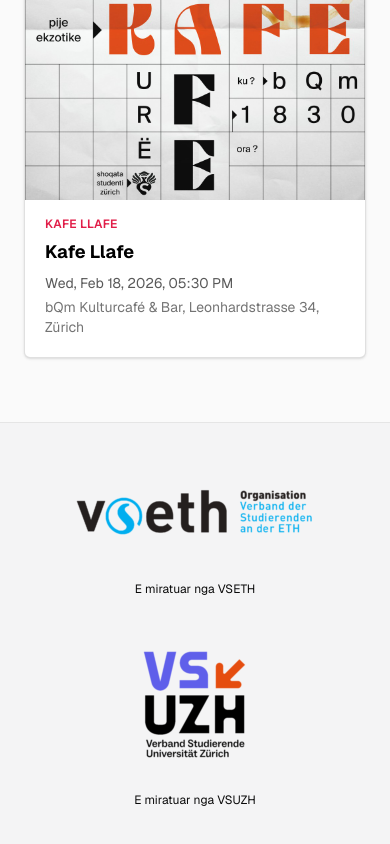
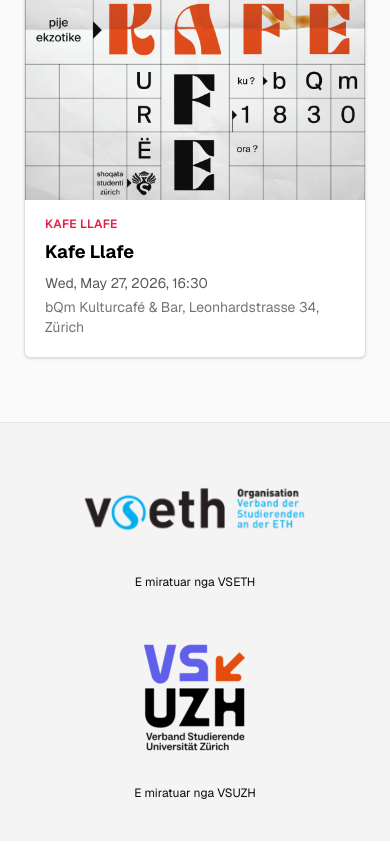
Before and after one commit to shoqata-studenti/shoqata-studenti-uebfaqe, a Next.js app: page / in a window 390 px wide. Shown: the part 1364-2208 px from the top of the page. Built offline with nearby package versions, Linux system fonts and the light colour scheme; no server answers; the database is empty.

Commit message:
trying to migrate database qr

```diff
--- a/app/globals.css
+++ b/app/globals.css
@@ -128,3 +128,67 @@
     @apply font-sans;
   }
 }
+
+/* Safari: Footer-Logos horizontal erzwingen (Flex-Quirks / falsches Stapeln). */
+@layer components {
+  .site-footer {
+    color-interpolation-filters: sRGB;
+  }
+
+  .site-footer-inner {
+    display: flex !important;
+    box-sizing: border-box;
+    width: 100%;
+    max-width: 1440px;
+    margin-left: auto;
+    margin-right: auto;
+    flex-direction: column;
+    flex-wrap: nowrap !important;
+    align-items: center;
+    justify-content: center;
+    gap: 2rem;
+    padding: 2.5rem 1.5rem;
+  }
+
+  @media (min-width: 768px) {
+    .site-footer-inner {
+      flex-direction: row !important;
+      flex-wrap: nowrap !important;
+      justify-content: center;
+      align-items: flex-start;
+      gap: 40px;
+      padding: 3rem 2.5rem;
+    }
+  }
+
+  .site-footer-brand {
+    display: flex;
+    flex-direction: column;
+    align-items: center;
+    box-sizing: border-box;
+    flex: 0 1 auto;
+    min-width: 0;
+    text-align: center;
+    max-width: 100%;
+  }
+
+  @media (min-width: 768px) {
+    .site-footer-brand {
+      max-width: 50%;
+    }
+  }
+
+  .site-footer-brand img {
+    display: block;
+    height: auto;
+    width: auto;
+    max-width: 100%;
+    flex-shrink: 0;
+    object-fit: contain;
+  }
+
+  .site-footer-brand p {
+    -webkit-font-smoothing: antialiased;
+    color-profile: sRGB;
+  }
+}
--- a/components/site-footer.tsx
+++ b/components/site-footer.tsx
@@ -3,41 +3,33 @@
 type FooterCopy = Dictionary["layout"]["footer"];
 
 /** Statische `<img>`-URLs: umgeht `/_next/image`; `v=` bricht CDN/Browser-Cache nach Logo-Updates. */
-const FOOTER_IMG_VER = "20260515e";
+const FOOTER_IMG_VER = "20260515f";
 
 export function SiteFooter({ footer }: { footer: FooterCopy }) {
   return (
-    <footer className="mt-auto border-t border-neutral-200 bg-[#f4f4f5] text-neutral-950 [color-interpolation-filters:sRGB]">
-      <div
-        className={
-          "mx-auto box-border flex w-full max-w-[1440px] flex-col items-center justify-center " +
-          "gap-8 px-6 py-10 " +
-          "md:flex-row md:items-start md:justify-center md:gap-[40px] md:px-10 md:py-12"
-        }
-      >
-        <div className="box-border flex w-full max-w-[280px] flex-[0_1_auto] flex-col items-center gap-3 text-center max-md:max-w-full md:min-w-0 md:w-auto">
+    <footer className="site-footer mt-auto border-t border-neutral-200 bg-[#f4f4f5] text-neutral-950">
+      <div className="site-footer-inner">
+        <div className="site-footer-brand w-full max-w-[280px] md:w-auto">
           <img
             src={`/footer/vseth.png?v=${FOOTER_IMG_VER}`}
             alt={footer.vsethLogoAlt}
             width={300}
             height={106}
-            className="mx-auto block h-auto w-auto max-w-full shrink-0 object-contain [image-rendering:auto]"
             decoding="async"
             loading="lazy"
           />
-          <p className="max-w-sm text-xs leading-snug text-neutral-950 md:text-sm">{footer.approvedVseth}</p>
+          <p className="mt-3 max-w-sm text-xs leading-snug text-neutral-950 md:text-sm">{footer.approvedVseth}</p>
         </div>
-        <div className="box-border flex w-full max-w-[160px] flex-[0_1_auto] flex-col items-center gap-3 text-center max-md:max-w-full md:min-w-0 md:w-auto">
+        <div className="site-footer-brand w-full max-w-[160px] md:w-auto">
           <img
             src={`/footer/vsuzh.png?v=${FOOTER_IMG_VER}`}
             alt={footer.vsuzhLogoAlt}
             width={150}
             height={150}
-            className="mx-auto block h-auto w-auto max-w-full shrink-0 object-contain [image-rendering:auto]"
             decoding="async"
             loading="lazy"
           />
-          <p className="max-w-sm text-xs leading-snug text-neutral-950 md:text-sm">{footer.approvedVsuzh}</p>
+          <p className="mt-3 max-w-sm text-xs leading-snug text-neutral-950 md:text-sm">{footer.approvedVsuzh}</p>
         </div>
       </div>
     </footer>
--- a/components/upcoming-section.tsx
+++ b/components/upcoming-section.tsx
@@ -66,6 +66,7 @@
               day: "numeric",
               hour: "2-digit",
               minute: "2-digit",
+              hour12: false,
             });
             const place = post.venue?.trim() || u.venueMissing;
 
--- a/lib/kafe-llafe-upcoming.ts
+++ b/lib/kafe-llafe-upcoming.ts
@@ -6,13 +6,13 @@
 /** ID unik për kartën e veçuar (nuk përputhet me `Post` në DB). */
 const KAFE_LLafe_FEATURED_ID = 9_001_000;
 
-/** 18 shkurt 2026, 18:30 (CET) — bQm Kulturcafé & Bar; kopertinë nga `/public/evente/kafe-llafe-poster.png`. */
+/** 27 maj 2026, 18:30 (CEST) — bQm Kulturcafé & Bar; kopertinë nga `/public/evente/kafe-llafe-poster.png`. */
 export function buildKafeLlafeUpcomingCard(dict: Dictionary): UpcomingPost {
   return {
     id: KAFE_LLafe_FEATURED_ID,
     title: dict.nav.kafeLlafe,
     imageMimeType: "image/png",
-    eventAt: new Date(Date.UTC(2026, 1, 18, 17, 30, 0)),
+    eventAt: new Date(Date.UTC(2026, 4, 27, 16, 30, 0)),
     venue: "bQm Kulturcafé & Bar, Leonhardstrasse 34, Zürich",
     cardLinkPath: "/evente/kafe-llafe",
     coverSrc: "/evente/kafe-llafe-poster.png",
--- a/messages/de.json
+++ b/messages/de.json
@@ -211,7 +211,7 @@
     "badge": "Events",
     "title": "{{name}}",
     "intro": "{{description}}",
-    "kafeLlafeBody": "Das neue Semester hat begonnen — und wir starten wieder gemeinsam!\nLasst uns unsere Tradition der Café-Treffen, angenehmer Gespräche und warmer Atmosphäre fortsetzen. Alle zwei Wochen am Mittwochabend treffen wir uns, um eine schöne Zeit miteinander zu verbringen.\n\n🗓 Wann: jeden zweiten Mittwoch, ab 18.30 Uhr\n📍 Wo: bQm Kulturcafé & Bar, Leonhardstrasse 34, 8092 Zürich\n\nErster Termin: Mittwoch, 18.02.2026\n\nBringt Freund*innen mit — lasst uns das Semester gemeinsam beginnen!\n\nShoqata Studenti",
+    "kafeLlafeBody": "Das neue Semester hat begonnen — und wir starten wieder gemeinsam!\nLasst uns unsere Tradition der Café-Treffen, angenehmer Gespräche und warmer Atmosphäre fortsetzen. Alle zwei Wochen am Mittwochabend treffen wir uns, um eine schöne Zeit miteinander zu verbringen.\n\n🗓 Wann: jeden zweiten Mittwoch, ab 18.30 Uhr\n📍 Wo: bQm Kulturcafé & Bar, Leonhardstrasse 34, 8092 Zürich\n\nErster Termin: Mittwoch, 27.05.2026\n\nBringt Freund*innen mit — lasst uns das Semester gemeinsam beginnen!\n\nShoqata Studenti",
     "festaFlamuritShort": "Ein festlicher Abend mit Musik, Tradition und Gemeinschaft.",
     "festaFlamuritBody": "Die Festa e Flamurit ist ein besonderer Feierabend, an dem wir zusammenkommen und gemeinsam feiern.\n\nEs ist eine Nacht voller guter Musik, Tradition und warmer Atmosphäre. Natürlich fehlen auch die traditionellen Tänze, gute Gespräche und die schöne Zeit miteinander nicht.\n\nEine hervorragende Gelegenheit zum Tanzen, zum Feiern und um unsere Kultur lebendig zu halten.",
     "festaFlamuritEdition2025Body": "KOMM, LASS UNS GEMEINSAM FEIERN!\n\nWir feiern gemeinsam den Flaggentag am Samstag, 29. November 2025, um 19.00 Uhr an der ETH Zürich, CAB F21, Universitätstrasse 6, 8092 Zürich.\n\nKomm zu einem besonderen Abend mit Musik und festlicher Atmosphäre, um den Flaggentag vom 28. November zu ehren! Die Kapazität ist auf 300 Personen begrenzt — sichere dir dein Ticket deshalb möglichst früh!\n\nEintritt: ab 18 Jahren; die Anreise mit öffentlichen Verkehrsmitteln wird empfohlen.",
--- a/messages/en.json
+++ b/messages/en.json
@@ -211,7 +211,7 @@
     "badge": "Events",
     "title": "{{name}}",
     "intro": "{{description}}",
-    "kafeLlafeBody": "The new semester has begun — and we’re starting again together!\nLet’s continue our tradition of café meetups, friendly chats, and a warm atmosphere. Every other Wednesday evening we meet to spend a pleasant night together and enjoy each other’s company.\n\n🗓 When: every second Wednesday, from 6:30 p.m.\n📍 Where: bQm Kulturcafé & Bar, Leonhardstrasse 34, 8092 Zürich\n\nFirst meetup: Wednesday, 18 February 2026\n\nBring your friends — let’s kick off the semester together!\n\nShoqata Studenti",
+    "kafeLlafeBody": "The new semester has begun — and we’re starting again together!\nLet’s continue our tradition of café meetups, friendly chats, and a warm atmosphere. Every other Wednesday evening we meet to spend a pleasant night together and enjoy each other’s company.\n\n🗓 When: every second Wednesday, from 18:30\n📍 Where: bQm Kulturcafé & Bar, Leonhardstrasse 34, 8092 Zürich\n\nFirst meetup: Wednesday, 27 May 2026\n\nBring your friends — let’s kick off the semester together!\n\nShoqata Studenti",
     "festaFlamuritShort": "A festive evening with music, tradition, and community.",
     "festaFlamuritBody": "Festa e Flamurit is a special festive evening when we gather to celebrate together.\n\nIt is a night filled with good music, tradition, and a warm atmosphere. You can count on traditional dancing, good conversation, and time well spent together.\n\nA wonderful opportunity to dance, have fun, and keep our culture alive.",
     "festaFlamuritEdition2025Body": "COME AND CELEBRATE WITH US!\n\nWe will celebrate Flag Day together on Saturday, 29 November 2025, at 7 p.m. at ETH Zürich, CAB F21, Universitätstrasse 6, 8092 Zürich.\n\nJoin us for a special evening with music and a festive atmosphere to honour Flag Day on 28 November! Capacity is limited to 300 people — book your ticket as soon as you can!\n\nAdmission: 18+; we recommend using public transport.",
--- a/messages/sq.json
+++ b/messages/sq.json
@@ -211,7 +211,7 @@
     "badge": "Evente",
     "title": "{{name}}",
     "intro": "{{description}}",
-    "kafeLlafeBody": "Semestri i ri ka filluar dhe ne po e nisim përsëri së bashku!\nLe të vazhdojmë traditën tonë të takimeve me kafe, biseda të këndshme dhe një atmosferë të ngrohtë. Çdo dy javë të mërkurën, bashkohemi për të kaluar një mbrëmje të këndshme dhe për të shijuar kohën së bashku.\n\n🗓 Kur: Çdo të dytën mërkurë, nga ora 18:30\n📍 Ku: bQm Kulturcafé & Bar, Leonhardstrasse 34, 8092 Zürich\n\nTakimi i parë: e mërkura, 18.02.2026\n\nMerr shoqërinë me vete dhe ejani të fillojmë semestrin së bashku!\n\nShoqata Studenti",
+    "kafeLlafeBody": "Semestri i ri ka filluar dhe ne po e nisim përsëri së bashku!\nLe të vazhdojmë traditën tonë të takimeve me kafe, biseda të këndshme dhe një atmosferë të ngrohtë. Çdo dy javë të mërkurën, bashkohemi për të kaluar një mbrëmje të këndshme dhe për të shijuar kohën së bashku.\n\n🗓 Kur: Çdo të dytën mërkurë, nga ora 18:30\n📍 Ku: bQm Kulturcafé & Bar, Leonhardstrasse 34, 8092 Zürich\n\nTakimi i parë: e mërkura, 27 maj 2026\n\nMerr shoqërinë me vete dhe ejani të fillojmë semestrin së bashku!\n\nShoqata Studenti",
     "festaFlamuritShort": "Mbrëmje festive me muzikë, traditë dhe shoqëri.",
     "festaFlamuritBody": "Festa e Flamurit është një mbrëmje e veçantë festive ku mblidhemi për të festuar së bashku.\n\nËshtë një natë e mbushur me muzikë të mirë, traditë dhe një atmosferë të ngrohtë. Sigurisht, nuk do të mungojnë vallet tradicionale, bisedat e mira dhe koha e bukur në shoqërinë e njëri-tjetrit.\n\nNjë mundësi e shkëlqyer për të kërcyer, për t'u argëtuar dhe për të mbajtur gjallë kulturën tonë.",
     "festaFlamuritEdition2025Body": "EJA TË FESTOJMË SË BASHKU!\n\nFestojmë së bashku Ditën e Flamurit të shtunën, me 29 nëntor 2025, në orën 19:00, në ETH Zürich, CAB F21, Universitätstrasse 6, 8092 Zürich.\n\nNa ndiq në një mbrëmje të veçantë me muzikë dhe atmosferë festive për të nderuar Ditën e Flamurit të 28 nëntorit! Vendndodhja është e kufizuar për 300 persona, prandaj sigurohu që të rezervosh biletën tënde sa më shpejt!\n\nKushtet e hyrjes: +18 vjeç, rekomandohet të vish me transport publik.",
```
